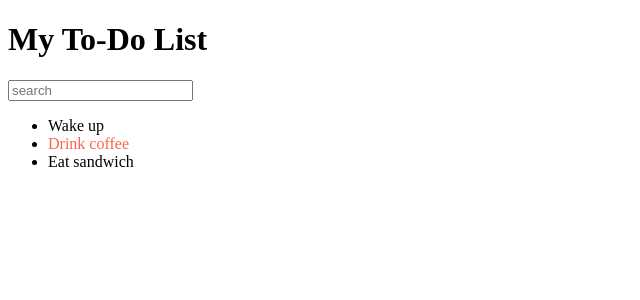
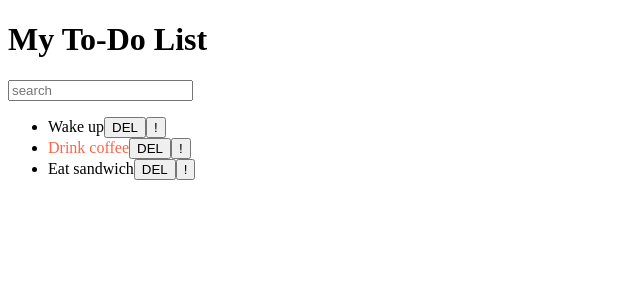
Before and after one commit to Oksana-1/react-todo, a React (Create React App) app: page / in a window 1280 px wide. Shown: the top 300 px of the page, without its empty margins (0-640 px from the left). Built offline with nearby package versions, Linux system fonts and the light colour scheme.

Commit message:
Add clickHandler

```diff
--- a/src/components/ToDoItem/ToDoItem.js
+++ b/src/components/ToDoItem/ToDoItem.js
@@ -2,12 +2,22 @@ import React, { Component } from "react";
 import "./ToDoItem.css";
 
 export default class ToDoItem extends Component{
+	onLabelClick = () => {
+		console.log(this.props.todo.label);
+	}
 	render() {
 		const { label, important} = this.props.todo;
 		return (
-			<span className={ important ? "redText" : "" }>
-			{label}
-		</span>
+			<span>
+				<span
+					className={ important ? "redText" : "" }
+					onClick={this.onLabelClick}
+				>
+					{label}
+				</span>
+				<button>DEL</button>
+				<button>!</button>
+			</span>
 		);
 	}
 }
```
